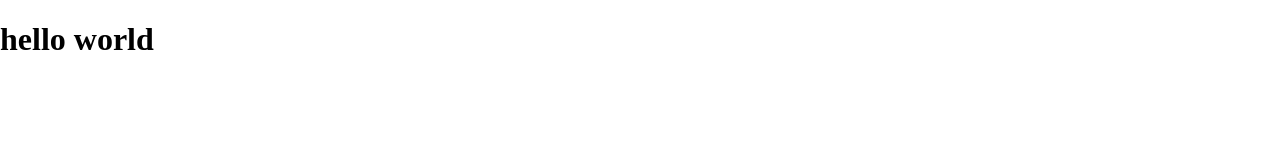
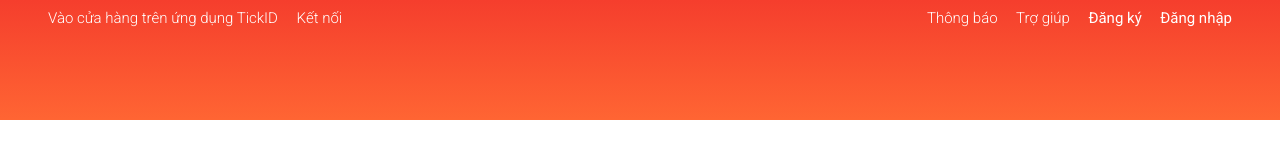
Before and after one commit to phuocphuhuu18/webShopee, a plain HTML site: page index.html in a window 1280 px wide. Drawn offline with nearby package versions, Linux system fonts and the light colour scheme.

Commit message:
dựng base source & một phần header

```diff
--- a/assets/css/base.css
+++ b/assets/css/base.css
@@ -0,0 +1,31 @@
+:root {
+    --white-color: #fff;
+    --black-color: #000;
+    --text-color: #333;
+}
+
+* {
+    box-sizing: inherit;
+}
+
+html {
+    font-size: 62.5%;
+    font-family: "Roboto", sans-serif;
+    line-height: 1.6rem;
+    box-sizing: border-box;
+}
+
+.grid {
+    width: 1200px;
+    max-width: 100%;
+    margin: 0 auto;
+}
+
+.grid__full-width {
+    width: 100%;
+}
+
+.grid__row {
+    display: flex;
+    flex-wrap: wrap;
+}
--- a/assets/css/main.css
+++ b/assets/css/main.css
@@ -0,0 +1,36 @@
+
+.header {
+    height: 120px;
+    background-image: linear-gradient(0, #ff6533, #f53e2d);
+}
+
+.header__navbar {
+    display: flex;
+    justify-content: space-between;
+}
+
+.header__navbar-list {
+    list-style: none;
+    padding-left: 0;
+}
+
+.header__navbar-item {
+    margin: 0 8px;
+}
+
+.header__navbar-item,
+.header__navbar-link {
+    display: inline-block;
+    text-decoration: none;
+    font-size: 1.5rem;
+    color: var(--white-color);
+    font-weight: 300;
+}
+
+.header__navbar-item-bold {
+    font-weight: 400;
+}
+
+.grid h1 {
+    color: var(--text-color);
+}
--- a/index.html
+++ b/index.html
@@ -1,15 +1,47 @@
 <!DOCTYPE html>
 <html lang="en">
+
 <head>
     <meta charset="UTF-8">
     <meta name="viewport" content="width=device-width, initial-scale=1.0">
+
+    <link rel="preconnect" href="https://fonts.googleapis.com">
+    <link rel="preconnect" href="https://fonts.gstatic.com" crossorigin>
+    <link href="https://fonts.googleapis.com/css2?family=Roboto:ital,wght@0,100..900;1,100..900&display=swap"
+        rel="stylesheet">
     <title>Shopee</title>
     <link rel="stylesheet" href="https://cdnjs.cloudflare.com/ajax/libs/normalize/8.0.1/normalize.min.css">
+    <link rel="stylesheet" href="https://cdnjs.cloudflare.com/ajax/libs/font-awesome/6.7.2/css/all.min.css">
+    <link rel="stylesheet" href="./assets/css/base.css">
     <link rel="stylesheet" href="./assets/css/main.css">
-    <link rel="stylesheet" href="./assets/css/base.css">
 
 </head>
+
 <body>
-    <h1>hello world</h1>
+    <div class="app">
+        <header class="header">
+            <div class="grid">
+                <nav class="header__navbar">
+                    <ul class="header__navbar-list">
+                        <li class="header__navbar-item">Vào cửa hàng trên ứng dụng TickID</li>
+                        <li class="header__navbar-item">Kết nối</li>
+                    </ul>
+
+                    <ul class="header__navbar-list">
+                        <li class="header__navbar-item">
+                            <a href="#" class="header__navbar-link">Thông báo</a>
+                        </li>
+                        <li class="header__navbar-item">
+                            <a href="#" class="header__navbar-link">Trợ giúp</a>
+                        </li>
+                        <li class="header__navbar-item header__navbar-item-bold">Đăng ký</li>
+                        <li class="header__navbar-item header__navbar-item-bold">Đăng nhập</li>
+                    </ul>
+                </nav>
+
+            </div>
+        </header>
+    </div>
 </body>
+
 </html>
```
